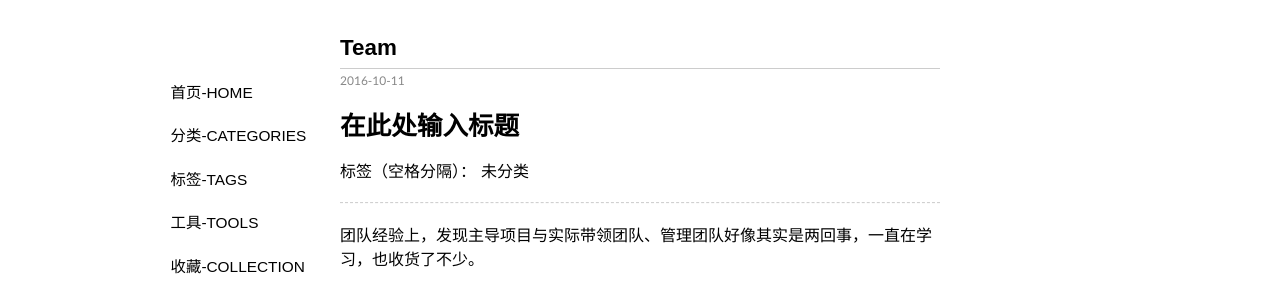
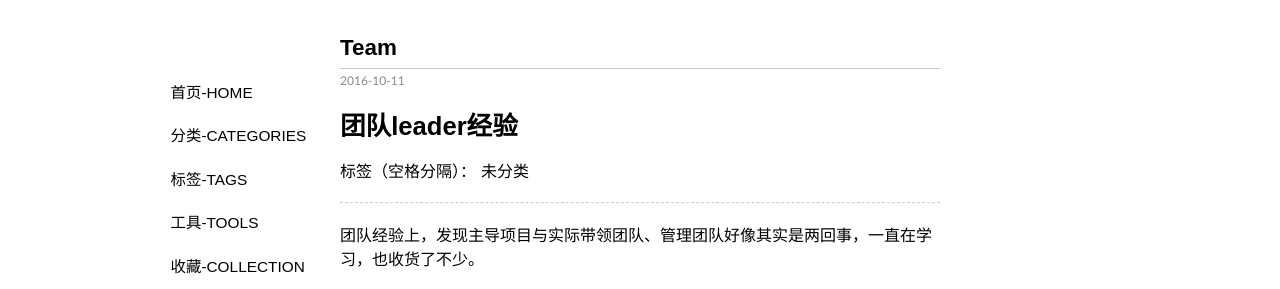
Before and after one commit to lizhihao/lizhihao.github.io, a Jekyll site: the page built from _posts/2016-10-11-team.md, in a window 1280 px wide. Shown: the top 289 px of the page. Built offline with Jekyll 4.4.1, drawn with Linux system fonts in a browser that asks for light colours; some web fonts are replaced; our own code applies the rules of GitHub Pages for plain Markdown files; Markdown is read by kramdown in place of the engine named in the settings; comment, search, counter and statistics services are not loaded.

Commit message:
Update 2016-10-11-team.md
add

```diff
--- a/_posts/2016-10-11-team.md
+++ b/_posts/2016-10-11-team.md
@@ -1,4 +1,4 @@
-# 在此处输入标题
+# 团队leader经验
 
 标签（空格分隔）： 未分类
 
```
